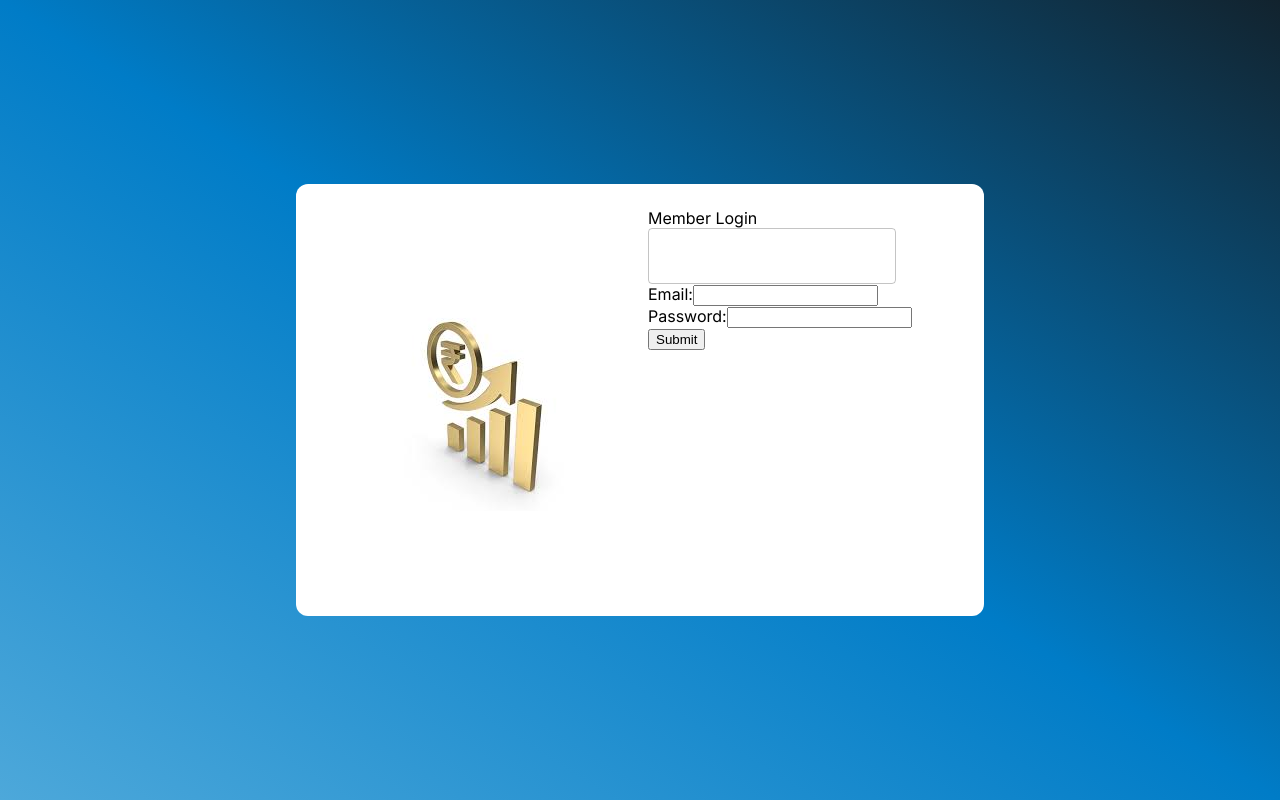
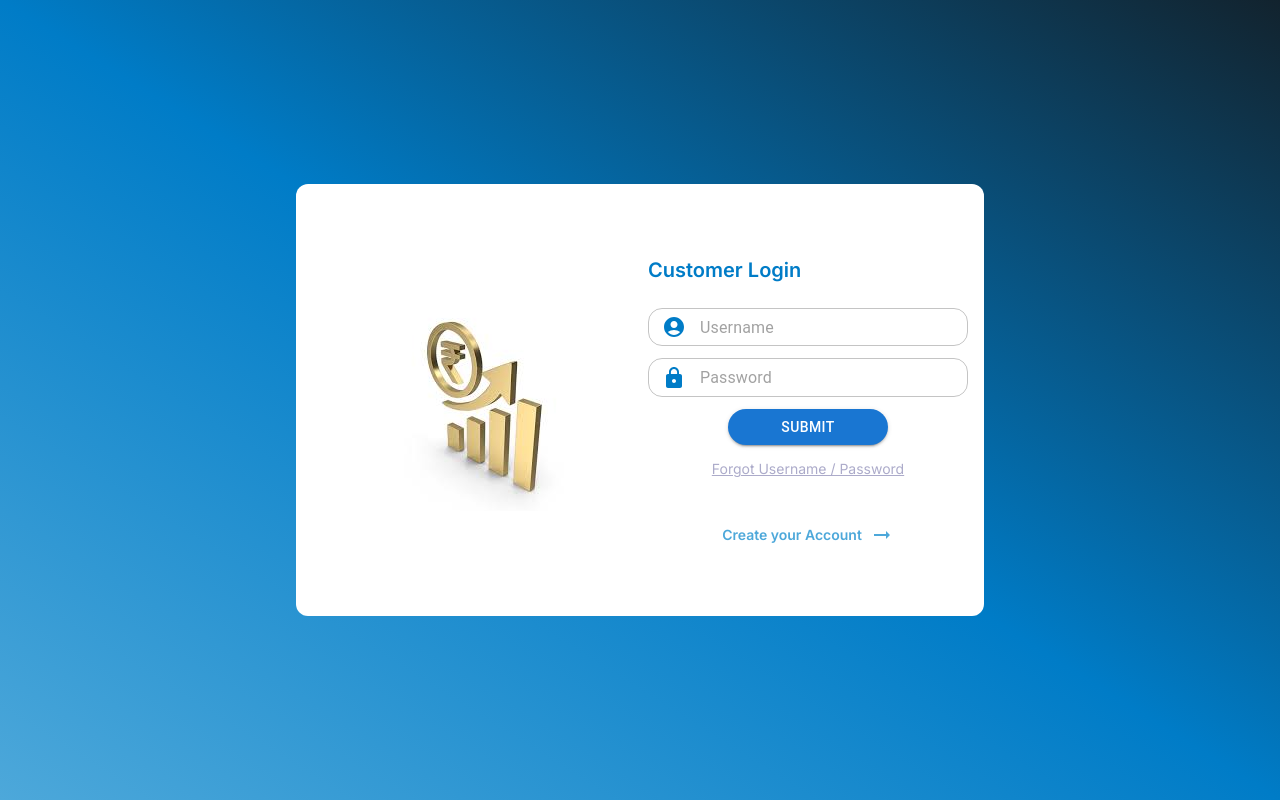
Before and after one commit to himanshu229/finance-app-client, a Next.js app: page /en/auth/login in a window 1280 px wide. Built offline with nearby package versions, Linux system fonts and the light colour scheme.

Commit message:
Login ui is ready

```diff
--- a/src/app/[locale]/auth/login/page.tsx
+++ b/src/app/[locale]/auth/login/page.tsx
@@ -1,72 +1,7 @@
 "use client";
-import { IMG_Rupess } from "@/assests/images";
-import { useRouter } from "@/navigation";
-import { Box, TextField } from "@mui/material";
-import Image from "next/image";
-import React from "react";
-import { Formik, Form, Field, ErrorMessage } from "formik";
-import * as Yup from "yup";
-import {Email} from '@mui/icons-material';
-import CustomInput from "@/components/CustomInput";
-const validationSchema = Yup.object({
-  email: Yup.string()
-    .email("Invalid email address")
-    .required("Email is required"),
-  password: Yup.string().required("Password is required"),
-});
 
-const initialValues = {
-  email: "",
-  password: "",
-};
-
+import dynamic from "next/dynamic";
+const LoginPage = dynamic(() => import("@/pages/authentication/login"));
 export default function Login() {
-  const handleSubmit = (values: any) => {
-    // Handle form submission logic here
-    console.log(values);
-  };
-
-  return (
-    <Box className="min-h-screen flex items-center justify-center bg-gradient-to-bl from-darkBlue via-lighterBlue to-lightestBlue  text-white">
-      <Box className="border-2 bg-white w-1/2 h-96 rounded-xl grid grid-cols-1 md:grid-cols-2 gap-4 p-6">
-        <Box className="text-black m-auto hidden sm:block md:col-span-1">
-          <Image src={IMG_Rupess} alt="Rupee image" />
-        </Box>
-        <Box className="text-black">
-          <Box>Member Login</Box>
-          <Box>
-            <Formik
-              initialValues={initialValues}
-              validationSchema={validationSchema}
-              onSubmit={handleSubmit}
-            >
-              <Form>
-                <Box className="flex gap-2">
-
-                <CustomInput value={""} type={""} onChange={function (e: any): void {
-                    console.log(e)
-                  } }/>
-                </Box>
-                <div>
-                  <label htmlFor="email">Email:</label>
-                  <Field type="email" id="email" name="email" />
-                  <ErrorMessage name="email" component="div" />
-                </div>
-
-                <div>
-                  <label htmlFor="password">Password:</label>
-                  <Field type="password" id="password" name="password" />
-                  <ErrorMessage name="password" component="div" />
-                </div>
-
-                <div>
-                  <button type="submit">Submit</button>
-                </div>
-              </Form>
-            </Formik>
-          </Box>
-        </Box>
-      </Box>
-    </Box>
-  );
+  return <LoginPage />;
 }
--- a/src/app/[locale]/globals.css
+++ b/src/app/[locale]/globals.css
@@ -1,11 +1,13 @@
 @tailwind base;
 @tailwind components;
 @tailwind utilities;
+@import url('https://fonts.googleapis.com/css2?family=Almarai:wght@300&family=Merriweather:ital,wght@1,300&display=swap');
 
 :root {
   --dark-blue: #12232e;
   --lighter-blue: #007cc7;
   --lightest-blue: #4da8da;
+  --whitest-blue:#acabca;
   --shadow-dark-blue: #203647;
   --shadow-light-blue: #203647;
   --blackish: #202020;
@@ -13,4 +15,6 @@
 body{
   margin: 0;
   padding: 0;
+  color: var(--dark-blue);
+  font-family: 'Almarai', sans-serif;
 }
--- /dev/null
+++ b/src/components/CustomButton/index.tsx
@@ -0,0 +1,46 @@
+import { Button, styled } from "@mui/material";
+import { FunctionComponent, ReactNode, memo } from "react";
+
+const CustomStyledButton = styled(Button)({
+  borderRadius: "26px !important",
+});
+
+interface PropsType {
+  variant?: "text" | "contained" | "outlined";
+  disabled?: boolean;
+  text: string;
+  startIcon?: ReactNode;
+  endIcon?: ReactNode;
+  type?: "button" | "submit" | "reset";
+  onClick?: () => void;
+  className?: string;
+}
+
+const CustomButton: FunctionComponent<PropsType> = (props) => {
+  const {
+    variant = "contained",
+    disabled = false,
+    text,
+    startIcon,
+    endIcon,
+    type,
+    onClick,
+    className = "",
+  } = props;
+  return (
+    <CustomStyledButton
+      className={className}
+      type={type}
+      fullWidth
+      variant={variant}
+      disabled={disabled}
+      startIcon={startIcon}
+      endIcon={endIcon}
+      onClick={() => onClick && onClick()}
+    >
+      {text}
+    </CustomStyledButton>
+  );
+};
+
+export default memo(CustomButton);
--- a/src/components/CustomInput/index.tsx
+++ b/src/components/CustomInput/index.tsx
@@ -1,16 +1,32 @@
-import { TextField } from "@mui/material";
+import { TextField, styled } from "@mui/material";
 import { FunctionComponent, ReactNode, memo } from "react";
+
+const CustomStyledTextField = styled(TextField)({
+  "& .MuiInputBase-root": {
+    height: "2.4rem",
+    borderRadius: "14px",
+  },
+  "& .MuiFormHelperText-root": {
+    marginLeft: "10px",
+  },
+  "& .MuiInputBase-input": {
+    padding: "7.5px 14px",
+  },
+});
 
 interface PropsType {
   value: string;
+  name: string;
   type: string;
   id?: string;
   placeholder?: string;
   defaultValue?: string;
   error?: boolean;
-  className?: string;
   helperText?: string;
-  icons?: ReactNode;
+  startAdornment?: ReactNode;
+  endAdornment?: ReactNode;
+  autoComplete?: string;
+  variant?: "filled" | "outlined" | "standard";
   onChange: (e: any) => void;
   onBlur?: (e: any) => void;
 }
@@ -23,32 +39,36 @@ const CustomInput: FunctionComponent<PropsType> = (props) => {
     placeholder,
     defaultValue,
     error,
-    className,
     helperText,
-    icons,
+    endAdornment,
+    startAdornment,
     onChange,
     onBlur,
+    autoComplete,
+    variant,
+    name,
   } = props;
   return (
-    <TextField
+    <CustomStyledTextField
+      fullWidth
+      autoComplete={autoComplete}
+      variant={variant}
       error={error}
       value={value}
       type={type}
       id={id}
+      name={name}
       placeholder={placeholder}
       defaultValue={defaultValue}
-      className={""+className}
       helperText={helperText}
       InputProps={{
-        endAdornment: icons,
+        endAdornment: endAdornment,
+        startAdornment: startAdornment,
       }}
       onChange={(e) => onChange(e)}
       onBlur={(e) => onBlur && onBlur(e)}
     />
   );
 };
-CustomInput.defaultProps = {
-  value: "",
-  type: "text",
-};
+
 export default memo(CustomInput);
--- a/src/pages/authentication/login/index.tsx
+++ b/src/pages/authentication/login/index.tsx
@@ -1,9 +1,92 @@
-import React from 'react'
+import { IMG_Rupess } from "@/assests/images";
+import CustomButton from "@/components/CustomButton";
+import CustomInput from "@/components/CustomInput";
+import { AccountCircle, ArrowRightAlt, Lock } from "@mui/icons-material";
+import { Box } from "@mui/material";
+import Image from "next/image";
+import useLoginContainer from "./useLoginContainer";
+import { useTranslations } from "next-intl";
 
-const index = () => {
+const LoginPage = () => {
+  const { values, handleChange, handleBlur, touched, errors, handleSubmit } =
+    useLoginContainer();
+  const t = useTranslations("lang");
   return (
-    <div>index</div>
-  )
-}
+    <Box className="min-h-screen flex items-center justify-center bg-gradient-to-bl from-darkBlue via-lighterBlue to-lightestBlue">
+      <Box className="border-2 bg-white w-1/2 h-96 rounded-xl grid grid-cols-1 lg:grid-cols-2 gap-4 p-6">
+        <Box className="text-black m-auto hidden lg:block lg:col-span-1">
+          <Image src={IMG_Rupess} alt="Rupee image" />
+        </Box>
+        <Box className="xl:w-80">
+          <Box className="mt-4 mb-8 lg:mt-12 lg:mb-6">
+            <p className="font-semibold text-xl m-0 text-lighterBlue">
+              {t.rich("app_customer_login")}
+            </p>
+          </Box>
+          <Box>
+            <form onSubmit={handleSubmit}>
+              <Box className="my-3">
+                <CustomInput
+                  startAdornment={
+                    <AccountCircle className="text-lighterBlue" />
+                  }
+                  id="username"
+                  placeholder={`${t.rich("app_username")}`}
+                  name="username"
+                  value={values.username}
+                  type={"username"}
+                  onChange={(e) => handleChange(e)}
+                  onBlur={(e) => handleBlur(e)}
+                  error={touched.username && Boolean(errors.username)}
+                  helperText={
+                    !!touched.username && !!errors.username
+                      ? errors.username
+                      : ""
+                  }
+                />
+              </Box>
+              <Box className="mb-3">
+                <CustomInput
+                  id="password"
+                  startAdornment={<Lock className="text-lighterBlue" />}
+                  name="password"
+                  placeholder={`${t.rich("app_password")}`}
+                  value={values.password}
+                  type={"password"}
+                  onChange={(e) => handleChange(e)}
+                  onBlur={(e) => handleBlur(e)}
+                  error={touched.password && Boolean(errors.password)}
+                  helperText={
+                    !!touched.password && !!errors.password
+                      ? errors.password
+                      : ""
+                  }
+                />
+              </Box>
+              <Box className="text-center">
+                <CustomButton
+                  className="w-40"
+                  type="submit"
+                  text={`${t.rich("app_submit_btn")}`}
+                />
+              </Box>
+            </form>
+          </Box>
+          <Box className="text-center">
+            <p className="text-whitestBlue text-sm font-normal cursor-pointer underline">
+              {t.rich("app_forget_username")}
+            </p>
+          </Box>
+          <Box>
+            <Box className="flex justify-center items-center text-sm cursor-pointer gap-2 text-lightestBlue font-semibold mt-8">
+              <p> {t.rich("app_create_account")} </p>
+              <ArrowRightAlt />
+            </Box>
+          </Box>
+        </Box>
+      </Box>
+    </Box>
+  );
+};
 
-export default index
+export default LoginPage;
--- /dev/null
+++ b/src/pages/authentication/login/useLoginContainer.ts
@@ -0,0 +1,29 @@
+import { useFormik } from "formik";
+import { useTranslations } from "next-intl";
+import * as yup from "yup";
+
+const useLoginContainer = () => {
+  const t = useTranslations("lang");
+  const validationSchema = yup.object({
+    username: yup.string().required(`${t.rich("app_username_error")}`),
+    password: yup
+      .string()
+      .min(8, `${t.rich("app_password_error_max")}`)
+      .required(`${t.rich("app_password_error")}`),
+  });
+  const { values, handleChange, handleBlur, touched, errors, handleSubmit } =
+    useFormik({
+      initialValues: {
+        username: "",
+        password: "",
+      },
+      validationSchema: validationSchema,
+      onSubmit: (values) => {
+        console.log(values);
+      },
+    });
+
+  return { values, handleChange, handleBlur, touched, errors, handleSubmit };
+};
+
+export default useLoginContainer;
--- a/src/translation/en.json
+++ b/src/translation/en.json
@@ -1,5 +1,13 @@
 {
   "lang": {
-    "app_welcome_title": "Welcome To Our Finance Application"
+    "app_customer_login": "Customer Login",
+    "app_username": "Username",
+    "app_password": "Password",
+    "app_username_error": "Username is required",
+    "app_password_error_max": "Password should be of minimum 8 characters in length",
+    "app_password_error": "Password is required",
+    "app_submit_btn": "Submit",
+    "app_forget_username": "Forgot Username / Password",
+    "app_create_account": "Create your Account"
   }
 }
--- a/tailwind.config.ts
+++ b/tailwind.config.ts
@@ -1,20 +1,22 @@
 import type { Config } from "tailwindcss";
 
 const config: Config = {
+  corePlugins: {
+    preflight: false,
+  },
+  important: true,
   content: [
     "./src/pages/**/*.{js,ts,jsx,tsx,mdx}",
     "./src/components/**/*.{js,ts,jsx,tsx,mdx}",
     "./src/app/**/*.{js,ts,jsx,tsx,mdx}",
   ],
-  corePlugins: {
-    preflight: false,
-  },
   theme: {
     extend: {
       colors: {
         darkBlue: "#12232E",
         lighterBlue: "#007CC7",
         lightestBlue: "#4DA8DA",
+        whitestBlue: "#acabca",
         shadowDarkBlue: "#203647",
         shadowLightBlue: "#203647",
         blackish: "#202020",
```
Also changed, not shown: src/app/[locale]/page.tsx (+2 -5 lines), src/translation/hi.json (+9 -1 lines).
